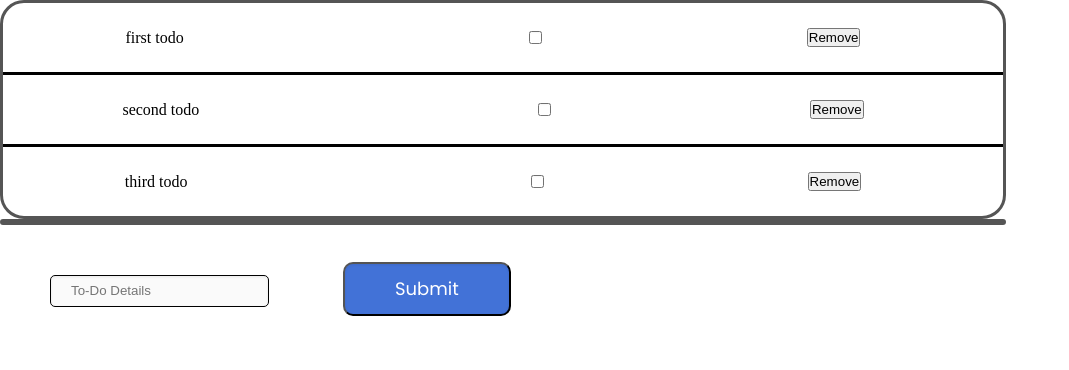
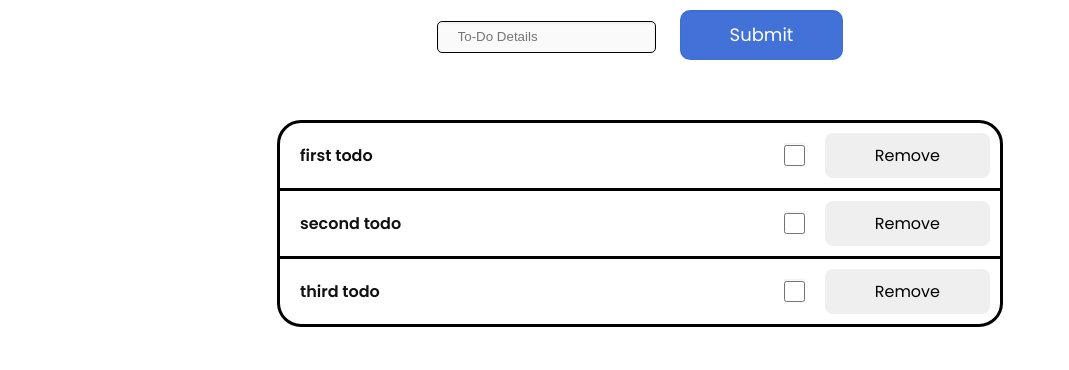
Before and after one commit to GSG-G8/Muhmd-ToDo, a website: page index.html in a window 1280 px wide. Shown: the whole page, without its empty margins (0-1069 px from the left). Drawn offline with Linux system fonts and the light colour scheme.

Commit message:
Style Todo Relates #23

```diff
--- a/css/style.css
+++ b/css/style.css
@@ -7,22 +7,7 @@ main {
   flex-direction: column;
   align-items: flex-start;
 }
-section {
-  margin: 20px 20px 20px 100px;
-}
-.form__div {
-  display: flex;
-  align-items: center;
-}
 
-.form__label-input-div {
-  margin: 0 10px;
-}
-.form__checkbox {
-  display: flex;
-  flex-direction: column;
-  align-items: center;
-}
 input {
   background: #fafafa;
   border-radius: 5px;
@@ -30,15 +15,6 @@ input {
   line-height: 30px;
   color: #666;
   box-shadow: inset 0px 1px 3px 0px rgba(0, 0, 0, 0.08);
-}
-
-label {
-  font-size: 16px;
-  color: #555;
-  display: block;
-  font-family: "Poppins", "Arial", "Helvetica Neue", sans-serif;
-  margin: 10px;
-  font-weight: 600;
 }
 
 .form__btn {
@@ -52,60 +28,64 @@ label {
   color: #fff;
   font-family: "Poppins", "Arial", "Helvetica Neue", sans-serif;
   margin-left: 20px;
+  border: none;
 }
 
-.show-section {
-  border: 3px solid #555;
-  border-radius: 24px;
+#todo-container, #add-todo {
+  margin: 10px auto;
 }
 
-.showSection__div {
+ul {
+  border: 3px solid #000;
+  border-radius: 24px;
+  width: 45em;
+  margin: 40px;
+
+}
+
+.description__li {
   display: flex;
+ justify-content: space-around;
   align-items: center;
-  padding: 5px 50px;
   border-bottom: 3px solid #000;
 }
 
-.showSection__div:last-child {
+.description__li:last-child {
   border: none;
 }
 
-button {
-  margin: 20px;
+.description__span {
+  font-size: 16px;
+  color: #111;
+  display: block;
+  font-family: "Poppins", "Arial", "Helvetica Neue", sans-serif;
+  font-weight: 600;
+  width: 75%;
+  overflow: auto;
+  margin: 10px;
+  padding: 10px;
 }
 
-label {
-  padding: 10px 30px;
+.checkbox {
+  margin: 10px;
+  padding: 10px;
+  cursor: pointer;
+  height: 25px;
+  width: 25px;
+  border-radius: 50%;
 }
 
-ul {
-  border: 3px solid #555;
-  border-radius: 24px;
+.remove__btn {
+padding: 10px 50px;
+margin: 10px;
+border: none;
+border-radius: 8px;
+cursor: pointer;
+font-family: "Poppins", "Arial", "Helvetica Neue", sans-serif;
+font-size: 16px;
 
 }
 
-li {
-  display: flex;
- justify-content: space-around;
-  align-items: center;
-  padding: 5px 50px;
-  border-bottom: 3px solid #000;
-  width: 900px;
-}
-
-li:last-child {
-  border: none;
-}
-
-li span {
-  margin-right: 100px;
-}
-
-li input {
-  margin: 0 100px;
-}
-
 .form__input {
-  margin: 50px;
   border: 1px solid #000;
 }
--- a/index.html
+++ b/index.html
@@ -13,42 +13,15 @@
   </head>
   <body>
     <main>
-      <div id = "todo-container">
-        <ul>
-        </ul>
-    </div>
-    <form id="add-todo">
-      <input type="text" name="description" class="form__input" value="" placeholder="To-Do Details">
-      <input type="submit" name="" class="form__btn" value="Submit">
-    </form>
 
-      <!--
-        <section class="add-section">
-          <div class="form__div">
-            <div class="form__label-input-div">
-              <label for="name">Name</label>
-              <input type="text" id="addName" placeholder="To-Do Name" />
-            </div>
-            <div class="form__label-input-div">
-              <label for="details">Details</label>
-              <input type="text" id="addDetails" placeholder="To-Do Details" />
-            </div>
-            <div class="form__label-input-div">
-              <label for="date">Date</label>
-              <input type="date" id="addDate" />
-            </div>
-            <div class="form__checkbox">
-              <label for="Done">Done</label>
-              <input type="checkbox" id="todoDone" />
-            </div>
+        <form id="add-todo">
+          <input type="text" name="description" class="form__input" value="" placeholder="To-Do Details">
+          <input type="submit" name="" class="form__btn" value="Submit">
+        </form>
 
-            <button class="form__btn" id="addButton" type="submit">
-              Add To-Do
-            </button>
-          </div>
-        </section>
-        <section class="show-section"></section>
-      -->
+      <section id = "todo-container">
+
+      </section>
     </main>
     <script type="text/javascript" src="./script/logic.js"></script>
     <script type="text/javascript" src="./script/dom.js"></script>
--- a/script/dom.js
+++ b/script/dom.js
@@ -36,12 +36,16 @@
       markTodoCheck.setAttribute('type','checkbox');
       markTodoCheck.className = "checkbox";
       todo.done ? markTodoCheck.checked = true : markTodoCheck.checked = false;
+      // todoSpan.classList.toggle('Done');
 
       markTodoCheck.addEventListener('click', (event) => {
         var newState = todoFunctions.markTodo(state, todo.id);
         update(newState);
       })
       // add classes for css
+      todoNode.className = "description__li";
+      todoSpan.className = "description__span";
+      deleteButtonNode.className = "remove__btn";
 
 
       todoNode.appendChild(todoSpan);
@@ -57,7 +61,7 @@
         // what does event.preventDefault do?
         // what is inside event.target?
 
-        var description = event.preventDefault(); // event.target ....
+        event.preventDefault(); // event.target ....
 
         var newState = todoFunctions.addTodo(state,addTodoForm.description.value);
         update(newState);
```
